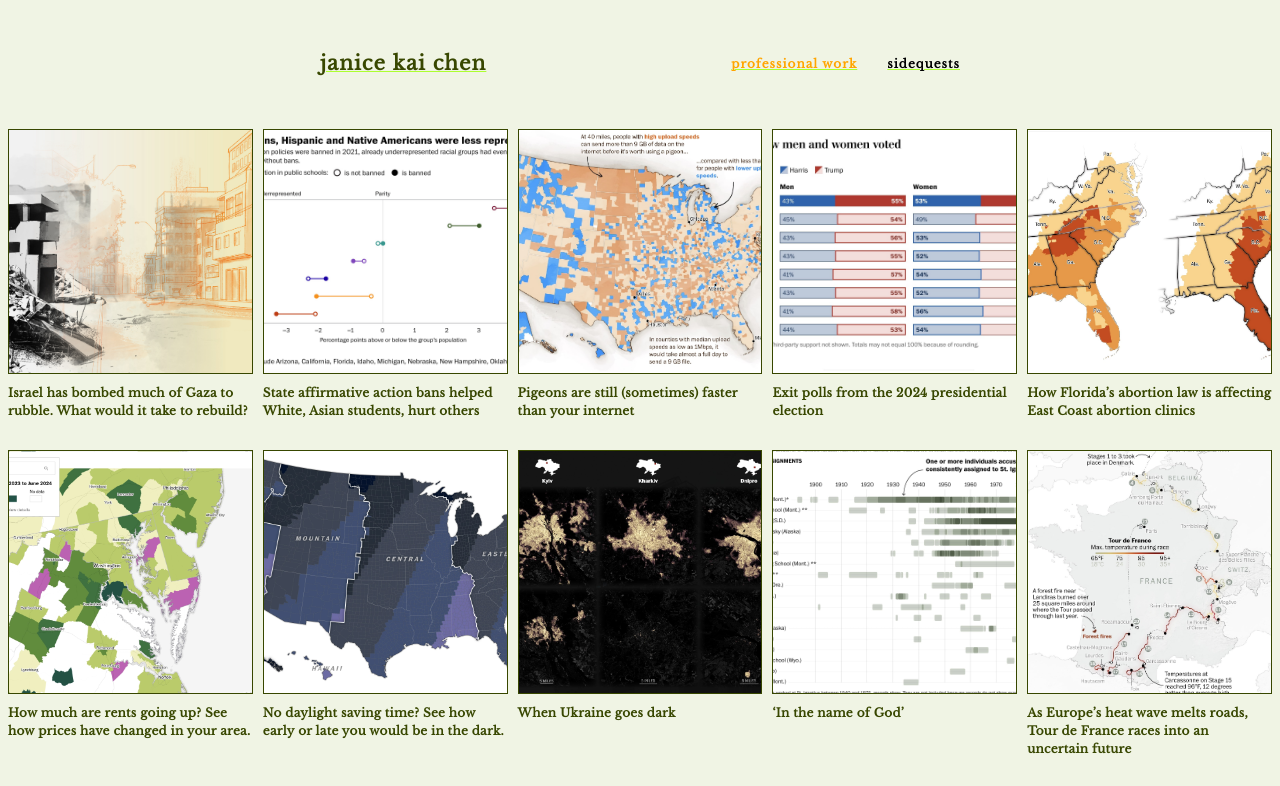
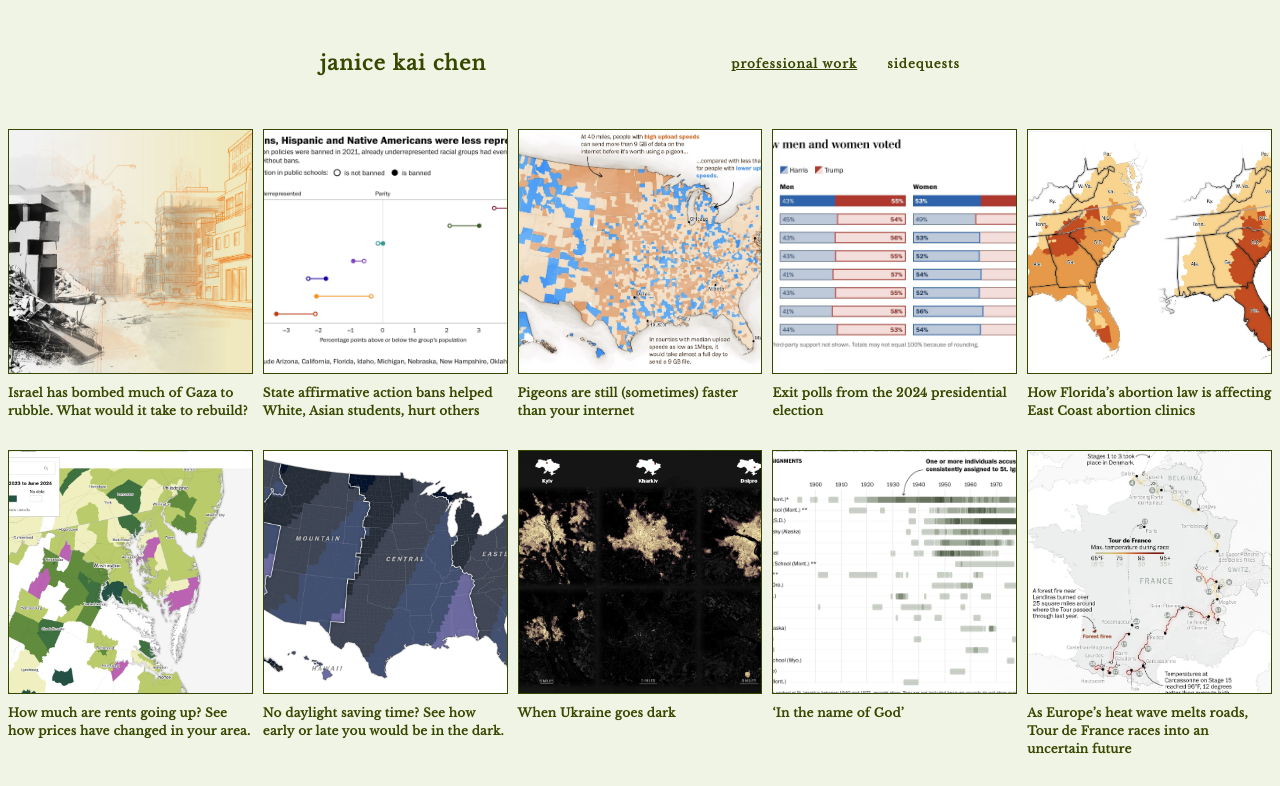
Before and after one commit to janicekchen/janicekchen.github.io, a SvelteKit app: page /work in a window 1280 px wide. Shown: the top 786 px of the page. Built offline with nearby package versions, Linux system fonts and the light colour scheme; a web font is replaced by a local one.

Commit message:
feat: selected work on main page

```diff
--- a/src/routes/+layout.svelte
+++ b/src/routes/+layout.svelte
@@ -49,26 +49,27 @@
     }
 
     a, a:visited, a:active {
-        color: inherit;
+        color: var(--text-color-primary);
         text-decoration: none;
         padding: 20px 0px;
-        text-decoration-line: underline;
+        /* text-decoration-line: underline;
         text-decoration-thickness: 1px;
         text-decoration-color: greenyellow;
         -webkit-text-decoration-line: underline;
         -webkit-text-decoration-thickness: 3px;
-        -webkit-text-decoration-color: greenyellow;
+        -webkit-text-decoration-color: greenyellow; */
     }
 
     .is-active {
-        color: orange !important;
+        text-decoration: underline;
+        /* text-decoration-style:wavy; */
     }
 
     a:hover {
         color: deeppink;
         text-decoration-line: underline;
         text-decoration-style: wavy;
-        text-decoration-thickness: 3px;
+        text-decoration-thickness: 1px;
         text-decoration-color: deeppink;
         -webkit-text-decoration-line: underline;
         -webkit-text-decoration-style: wavy;
```
Also changed, not shown: src/routes/+page.svelte (+5 -5 lines).
